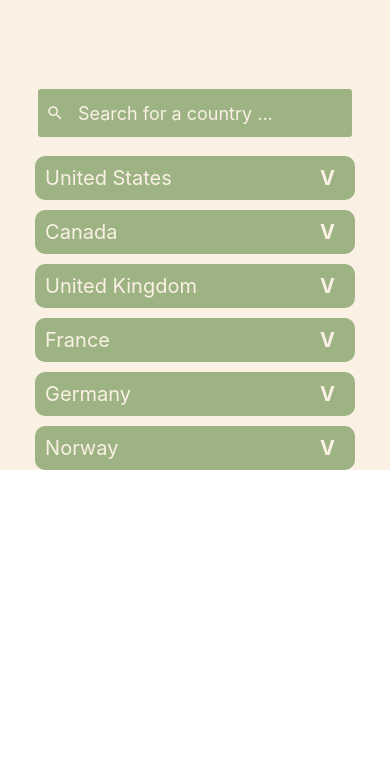
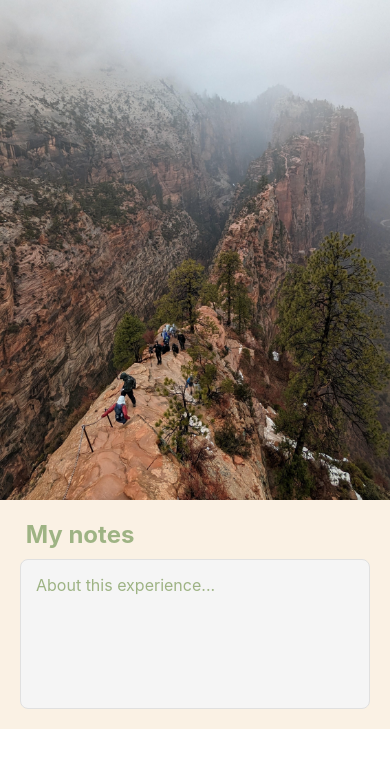
Before and after one commit to SofTob/Project0, a React Native app: screen / in a window 390 px wide. Shown: the top 768 px of the page. Built offline with nearby package versions, Linux system fonts and the light colour scheme.

Commit message:
Added new branch "experiencePost". This branch will be used to create the experience post screen. So far I have added the header image, an about section, and started working on the rating component.

```diff
--- a/App.tsx
+++ b/App.tsx
@@ -1,10 +1,11 @@
 import { View } from "react-native";
 import CountryList from "./src/screens/CountryList";
+import ExperiencePost from "./src/screens/ExperiencePost";
 
 export default function App() {
   return (
     <View>
-      <CountryList></CountryList>
+      <ExperiencePost></ExperiencePost>
     </View>
   );
 }
--- /dev/null
+++ b/src/components/experiencePost/AboutSection.tsx
@@ -0,0 +1,45 @@
+import {useState} from 'react';
+import { View, Text, TextInput, StyleSheet } from 'react-native';
+
+const AboutSection = () => {
+
+    const[text, setText] = useState('');
+
+    return (
+        <View style={styles.container}>
+            <Text style={styles.header}> My notes </Text>
+            <TextInput
+                style={styles.input}
+                onChangeText={text => setText(text)}
+                value={text}
+                multiline={true}
+                placeholder='About this experience...'
+                placeholderTextColor='#9EB384'
+            />
+        </View>
+    );
+}
+
+const styles = StyleSheet.create ({
+    container: {
+        padding: 20,
+    },
+    header: {
+        fontSize: 24,
+        fontWeight: 'bold',
+        color: '#9EB384',
+        marginBottom: 10,
+    },
+    input: {
+        backgroundColor: '#F5F5F5',
+        borderRadius: 8,
+        padding: 15,
+        minHeight: 150,
+        fontSize: 16,
+        color: '#9EB384',
+        borderWidth: 1,
+        borderColor: '#E0E0E0',
+    },
+});
+
+export default AboutSection;
--- /dev/null
+++ b/src/components/experiencePost/HeaderImage.tsx
@@ -0,0 +1,14 @@
+import { View, Image } from 'react-native';
+
+const HeaderImage = () => {
+    return (
+        <View>
+            <Image
+                style={{ width: '100%', height: 500 }}
+                source={require('../../assets/sampleImages/angelsLanding.jpg')}
+            />
+        </View>
+    );
+}
+
+export default HeaderImage;
--- /dev/null
+++ b/src/screens/ExperiencePost.tsx
@@ -0,0 +1,16 @@
+import { View } from 'react-native';
+import ScreenStyle from './ScreenStyle';
+import HeaderImage from '../components/experiencePost/HeaderImage';
+import AboutSection from '../components/experiencePost/AboutSection';
+
+const ExperiencePost = () => {
+
+    return (
+        <View style={ScreenStyle.background}>
+            <HeaderImage/>
+            <AboutSection/>
+        </View>
+    );
+}
+
+export default ExperiencePost
--- a/src/screens/ScreenStyle.tsx
+++ b/src/screens/ScreenStyle.tsx
@@ -14,6 +14,10 @@ const ScreenStyle = StyleSheet.create({
         justifyContent: "center",
         alignItems: 'center'
     },
+    aboutSection: {
+        marginHorizontal: 30,
+        marginTop: 30,
+    },
 });
 
 export default ScreenStyle;
```
Also changed, not shown: src/components/experiencePost/Rating.tsx (added, +15 -0 lines), src/assets/sampleImages/angelsLanding.jpg (added).
